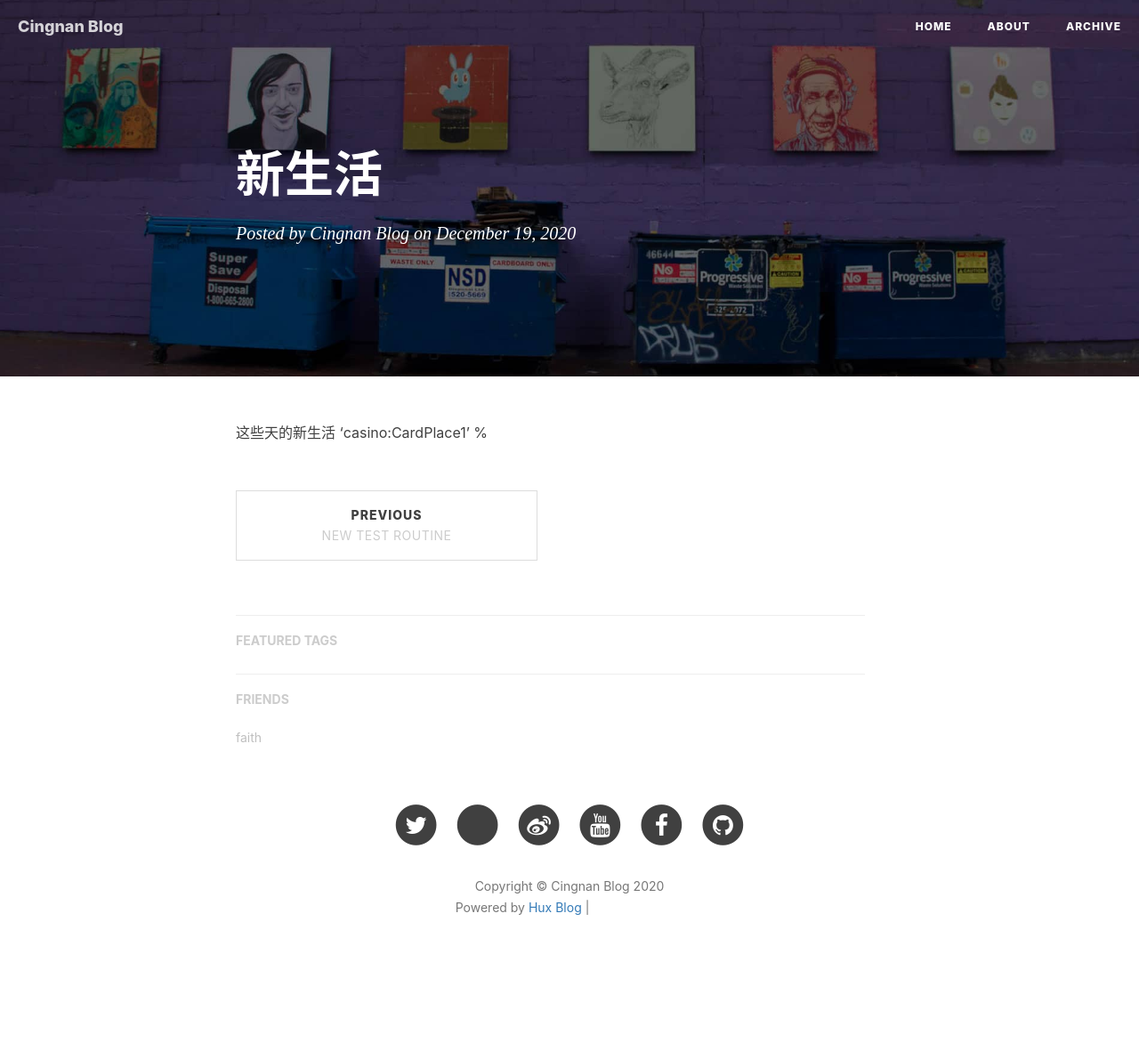
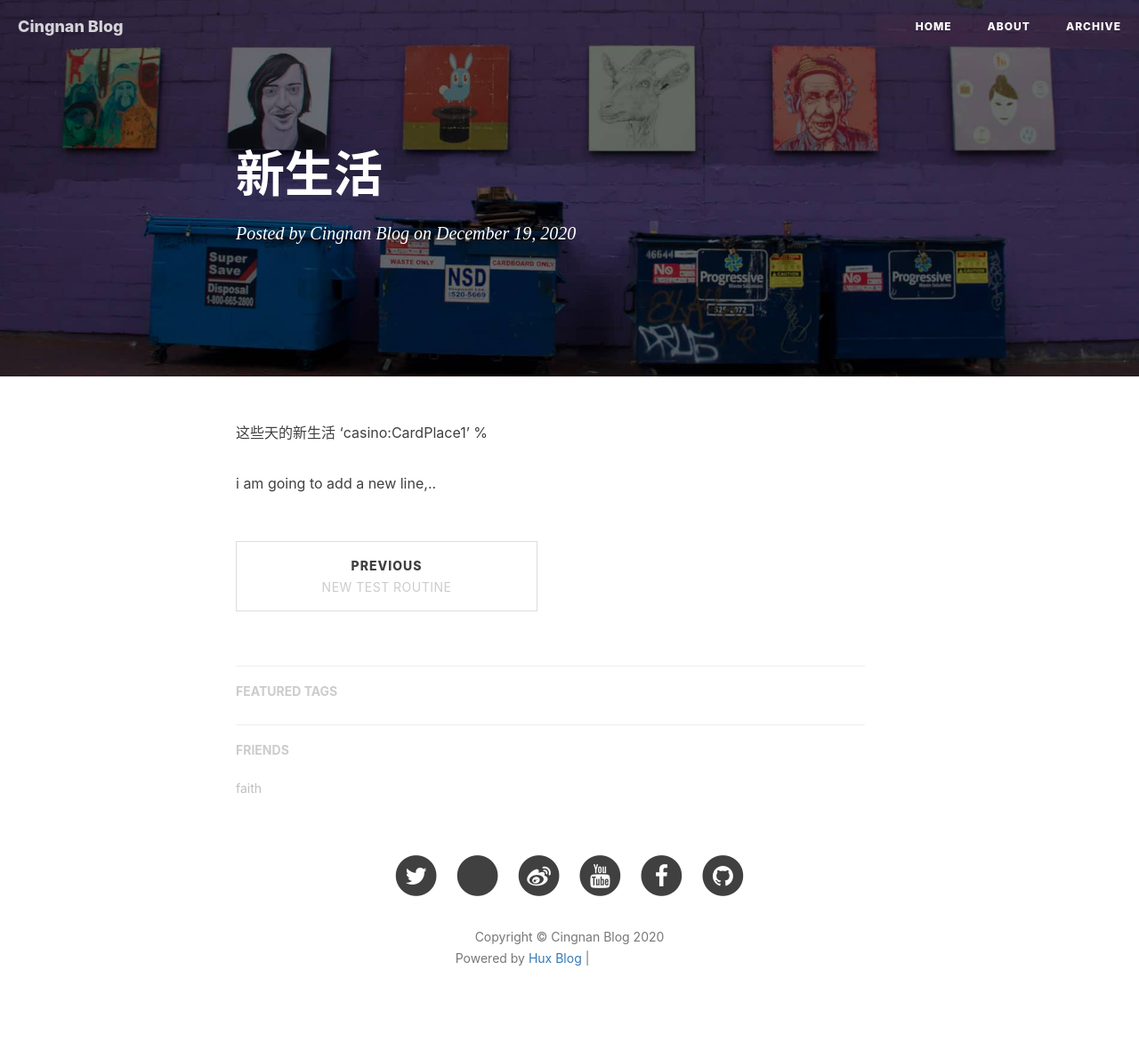
Before and after one commit to luckysouthchou/luckysouthchou.github.io, a Jekyll site: the page built from _posts/life_philosophy/2020-12-19-新生活.md, in a window 1280 px wide. Shown: the whole page at 89% size. Built offline with Jekyll 4.4.1, drawn with Linux system fonts in a browser that asks for light colours; nearby versions of some CDN libraries; our own code applies the rules of GitHub Pages for plain Markdown files; comment, search, counter and statistics services are not loaded; before the commit the page ends 1124 px from its top, so only the background shows below that; grey boxes are pictures that could not be loaded.

Commit message:
new edit

```diff
--- a/_posts/life_philosophy/2020-12-19-新生活.md
+++ b/_posts/life_philosophy/2020-12-19-新生活.md
@@ -1,3 +1,6 @@
 这些天的新生活
 'casino:CardPlace1'
 %
+
+
+i am going to add a new line,..
```
